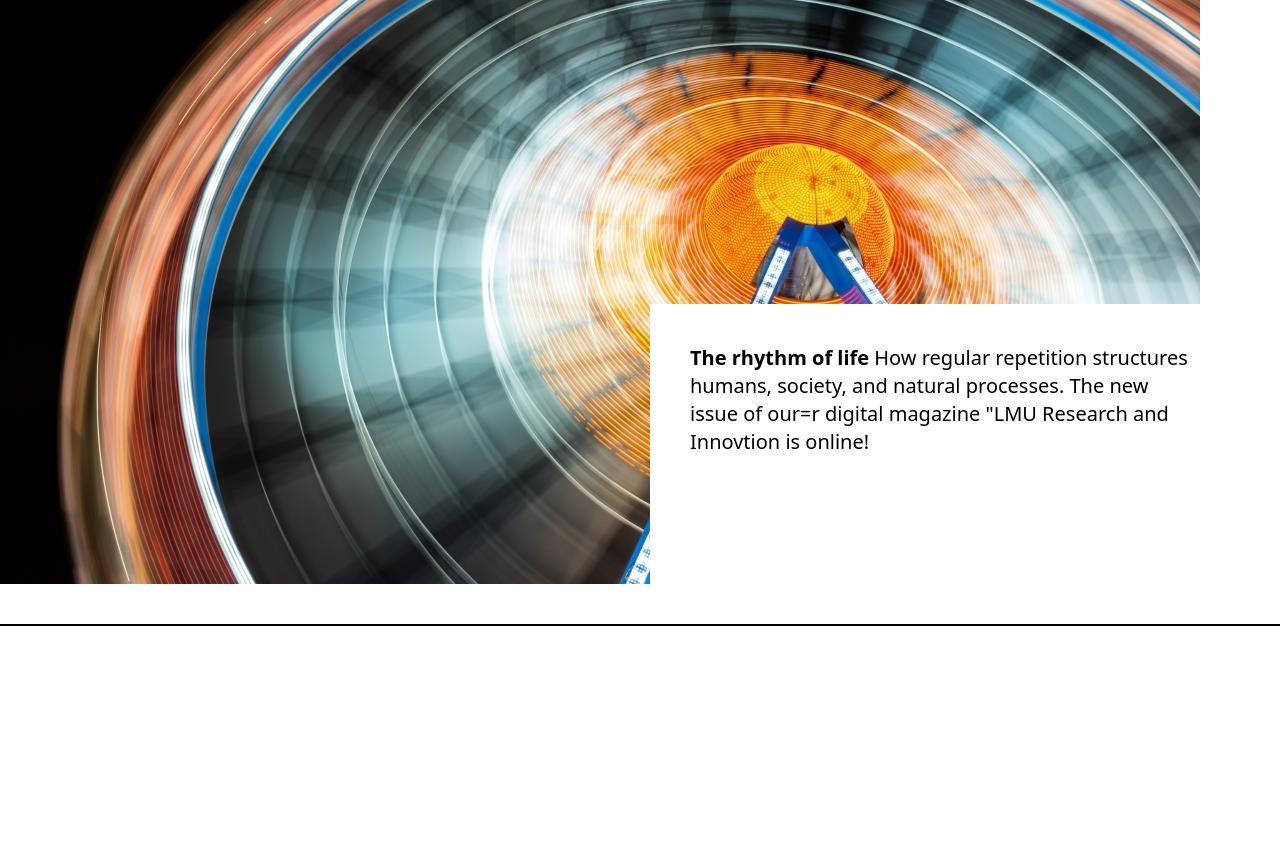
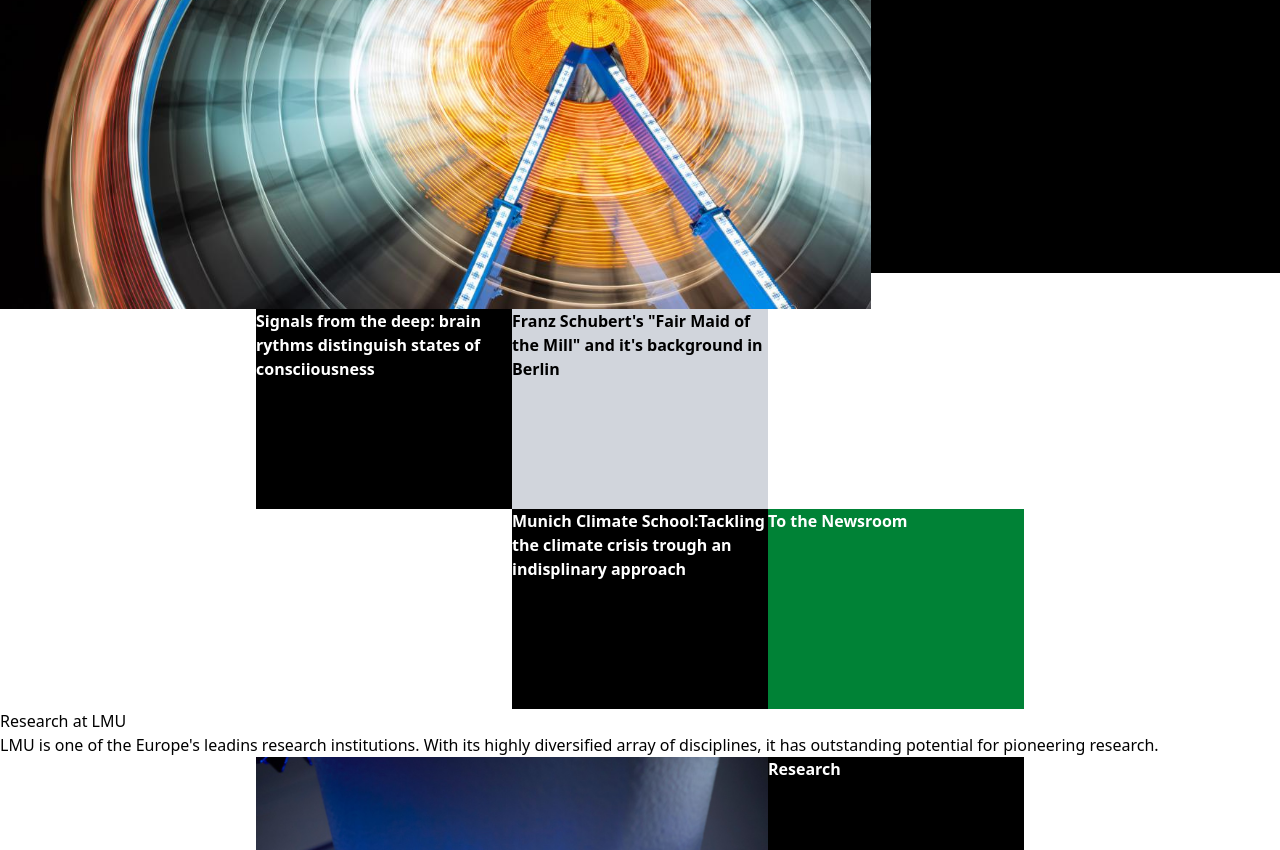
Before and after one commit to FaridaKINGUELEOUA/Gate2-, a website: page index.html in a window 1280 px wide. Shown: the part 187-1037 px from the top of the page. Before the commit the page ends 813 px from the top, so only its background shows below. Drawn offline with Linux system fonts and the light colour scheme.

Commit message:
Fifth commit

```diff
--- a/index.html
+++ b/index.html
@@ -7,8 +7,7 @@
     <link href="/dist/output.css" rel="stylesheet">
 </head>
 <body>
-    <main class="flex flex-col">
-    <header class="flex w-screen justify-between">
+    <header class="flex w-screen justify-between bg-white">
         <nav class="order-2">
             <ul class="flex gap-5 -inset-e-full font-extrabold">
                 <li><a href="#">Research</a></li>
@@ -22,25 +21,54 @@
                 class="size-10">
             </ul>
         </nav>
-        <div class="order-1">
+        <div class="order-1 w-32 transition-all duration-300">
         <img src="/src/assets/images/Logo_LMU.svg" alt="LMU1">
         <img src="/src/assets/images/Logo_LMU(1).svg" alt="">
         </div>
     </header>
-    <menu class="flex">
-     <div class=" absolute -z-20 object-cover">
+    <section class="flex mb-0">
+     <div class="-z-20 object-cover w-screen">
         <img src="/src/assets/images/image.jpg" alt="back">
-    </div>
-    <div class= "relative bg-white cursor-pointer z-20 h-80 mt-80 ml-162.5 mr-13 w-screen">
-        <h1 class="text-black text-xl hover:text-green-50 p-10"> <span class= "font-extrabold">The rhythm of life</span>
+     </div>
+    <div class= " bg-black cursor-pointer z-20 h-100 w-150 object-bottom-right">
+        <h1 class="text-black text-xl hover:text-green-100 p-10"> <span class= "font-extrabold">The rhythm of life</span>
             How regular repetition structures humans, society, and natural processes. The new issue of our=r digital magazine "LMU Research and Innovtion is online!</h1>
-        </div>
-    </menu>
-        <section>
-            <div class=" grid grid-cols-2 border">
+     </div>
+    </section>
 
+    <div class="grid grid-cols-5 auto-rows-[200px]">
+                <div class="col-start-2 col-end-3 bg-black text-white font-bold">
+                    <h1>Signals from the deep:
+                        brain rythms distinguish states of consciiousness
+                    </h1>
+                </div>
+                <div class="col-start-3 col-end-4 bg-gray-300 text-black font-bold ">
+                    <h1>
+                        Franz Schubert's "Fair Maid of the Mill" and it's background in Berlin
+                    </h1>
+                </div>
+                <div class="col-start-3 col-end-4 bg-black text-white font-bold">
+                    <h1 >Munich Climate School:Tackling the climate crisis trough an indisplinary approach
+                    </h1>
+                </div>
+                <div class="col-start-4 col-end-5 bg-green-700 text-white font-bold">
+                    <h1>
+                        To the Newsroom
+                    </h1>
+                </div>
             </div>
-        </section>
-    </main>
+            <div class="grid grid-cols-5 auto-rows[150px]">
+                <div class="col-span-5">
+                    <h1>Research at LMU</h1>
+                    <p>LMU is one of the Europe's leadins research institutions. With its highly diversified array of disciplines, it has outstanding potential for pioneering research.</p>
+                </div>
+                <div class="col-span-2 col-start-2">
+                    <img src="/src/assets/images/prof.jpg" alt=""
+                    class="-z-10">
+                </div>
+                <div class="col-start-4 col-end-5 bg-black text-white font-bold">
+                    <h1>Research</h1>
+                </div>
+            </div>
 </body>
 </html>
```
Also changed, not shown: dist/output.css.
